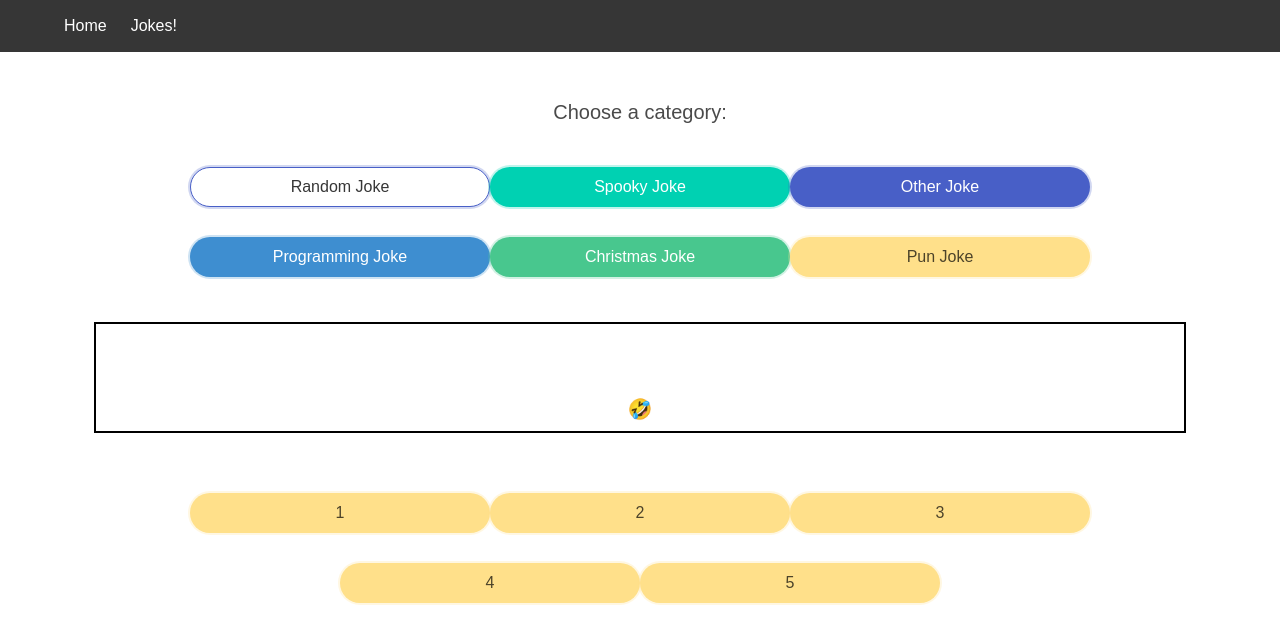
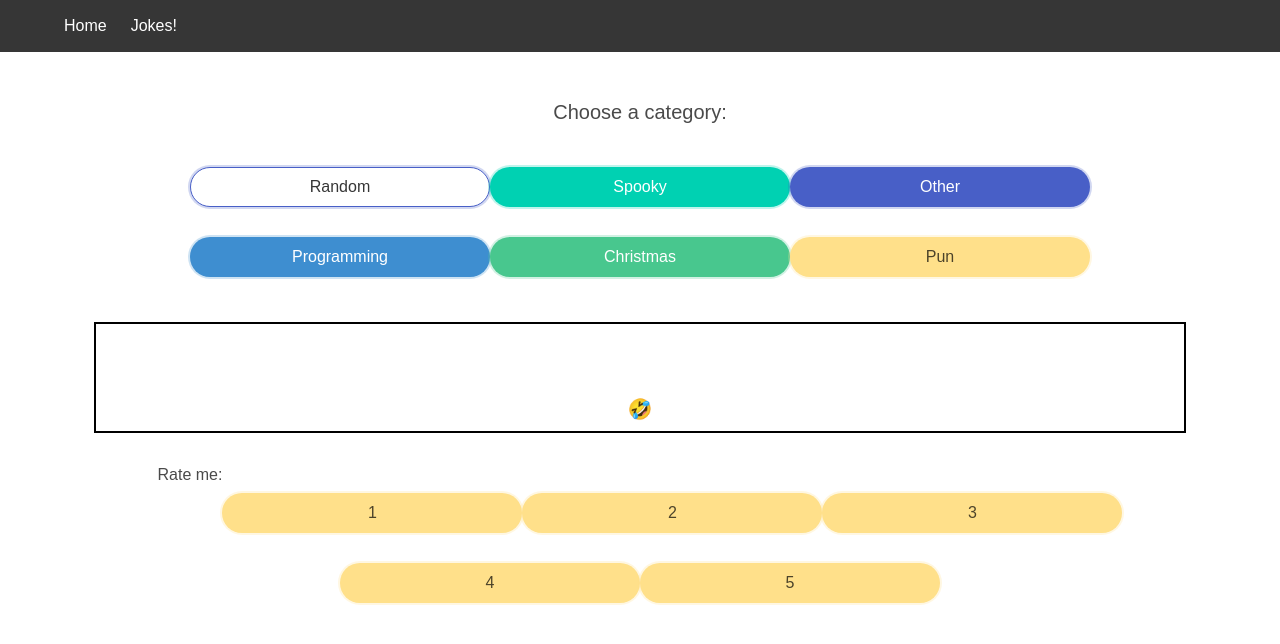
Before and after one commit to oliviafpersonal/SEI-Project-2, a React (Create React App) app: page /jokes in a window 1280 px wide. Shown: the top 644 px of the page. Built offline with nearby package versions, Linux system fonts and the light colour scheme; no server answers; a web font is replaced by a local one.

Commit message:
exta css

```diff
--- a/src/components/Home.js
+++ b/src/components/Home.js
@@ -7,11 +7,11 @@ const Home = () => {
     <>
       <div>
         <div className="wrapper">
-          <p className="disclaimer"> An Olivia Flynn and Michael Henderson Website </p>
-          <p className="disclaimer"> While we have put on a safe mode, we cannot gaurentee that all jokes are safe </p>
-          <p className="disclaimer"> Please forfeit your right to place any blame on the creators</p>
+          <p className="disclaimer"> A Olivia Flynn and Michael Henderson Website </p>
+          <p className="disclaimer"> While we have put on a safe mode, we cannot gaurentee that all jokes are SFW </p>
+          <p className="disclaimer"> Do you dare enter?</p>
 
-          <Link to="./Jokes" className="accept button is-danger" >I forfeit my rights</Link>
+          <Link to="./Jokes" className="accept button is-danger" >Take me to the jokes</Link>
 
           <img className='laughing-gif' src="https://i.pinimg.com/originals/93/cd/da/93cdda3f3ded29563c371d1dcd2c58e1.gif" alt="laughing gif" />
         </div>
--- a/src/components/Jokes.js
+++ b/src/components/Jokes.js
@@ -18,18 +18,14 @@ const Home = () => {
     }
     getData()
     setRatingSelected(false)
-    //console.log(joke)
+    console.log(joke)
   }
 
 
   const rateJoke = (rating) => {
     console.log(`you rated this joke ${joke.joke} a ${rating}`)
     setRatingSelected(true)
-    //console.log('rating selcted', ratingSelected)
-    if (ratingSelected === 5) {
-      window.localStorage.setItem('joke', `${joke.joke}`)
-      console.log(localStorage)
-    }
+    console.log('rating selcted', ratingSelected)
   }
 
 
@@ -39,12 +35,12 @@ const Home = () => {
       <div className="container">
         <div className="categoryDiv">
           <p className="jokeText">Choose a category:</p>
-          <button className="button is-rounded is-focused" onClick={() => getJoke('any')}>Random Joke</button>
-          <button className="button is-rounded is-primary is-focused" onClick={() => getJoke('spooky')}>Spooky Joke</button>
-          <button className="button is-rounded is-link is-focused" onClick={() => getJoke('misc')}>Other Joke</button>
-          <button className="button is-rounded is-info is-focused" onClick={() => getJoke('programming')}>Programming Joke</button>
-          <button className="button is-rounded is-success is-focused " onClick={() => getJoke('christmas')}>Christmas Joke</button>
-          <button className="button is-rounded is-warning is-focused " onClick={() => getJoke('pun')}>Pun Joke</button>
+          <button className="button is-rounded is-focused" onClick={() => getJoke('any')}>Random</button>
+          <button className="button is-rounded is-primary is-focused" onClick={() => getJoke('spooky')}>Spooky</button>
+          <button className="button is-rounded is-link is-focused" onClick={() => getJoke('misc')}>Other</button>
+          <button className="button is-rounded is-info is-focused" onClick={() => getJoke('programming')}>Programming</button>
+          <button className="button is-rounded is-success is-focused " onClick={() => getJoke('christmas')}>Christmas</button>
+          <button className="button is-rounded is-warning is-focused " onClick={() => getJoke('pun')}>Pun</button>
         </div>
         <p className="title is-1 has-text-centered">
           {(!joke.joke) ?
@@ -61,6 +57,7 @@ const Home = () => {
         </p>
         {(ratingSelected === false) ?
           <div className='ratingButtons'>
+            <p className='ratingP'>Rate me:</p>
             <p className='button is-rounded is-warning is-focused' onClick={() => rateJoke(1)}>1 </p>
             <p className='button is-rounded is-warning is-focused' onClick={() => rateJoke(2)}>2 </p>
             <p className='button is-rounded is-warning is-focused' onClick={() => rateJoke(3)}>3 </p>
--- a/src/styles/main.scss
+++ b/src/styles/main.scss
@@ -64,6 +64,7 @@ img {
 
 }
 
+
 .jokeDiv {
   margin: 30px;
   border: 2px solid black;
@@ -87,3 +88,11 @@ img {
   flex-wrap: wrap;
   justify-content: center;
 }
+
+.ratingP {
+  text-align: center;
+}
+
+.you-rated-the-joke{
+  text-align: center;
+}
```
